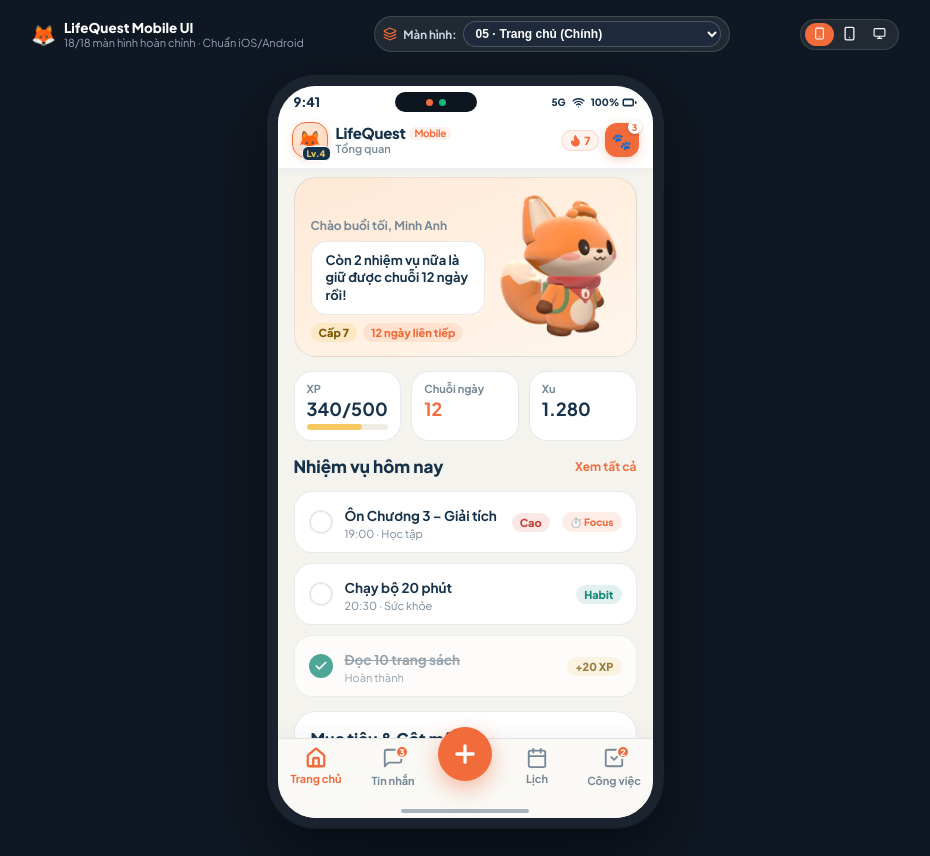
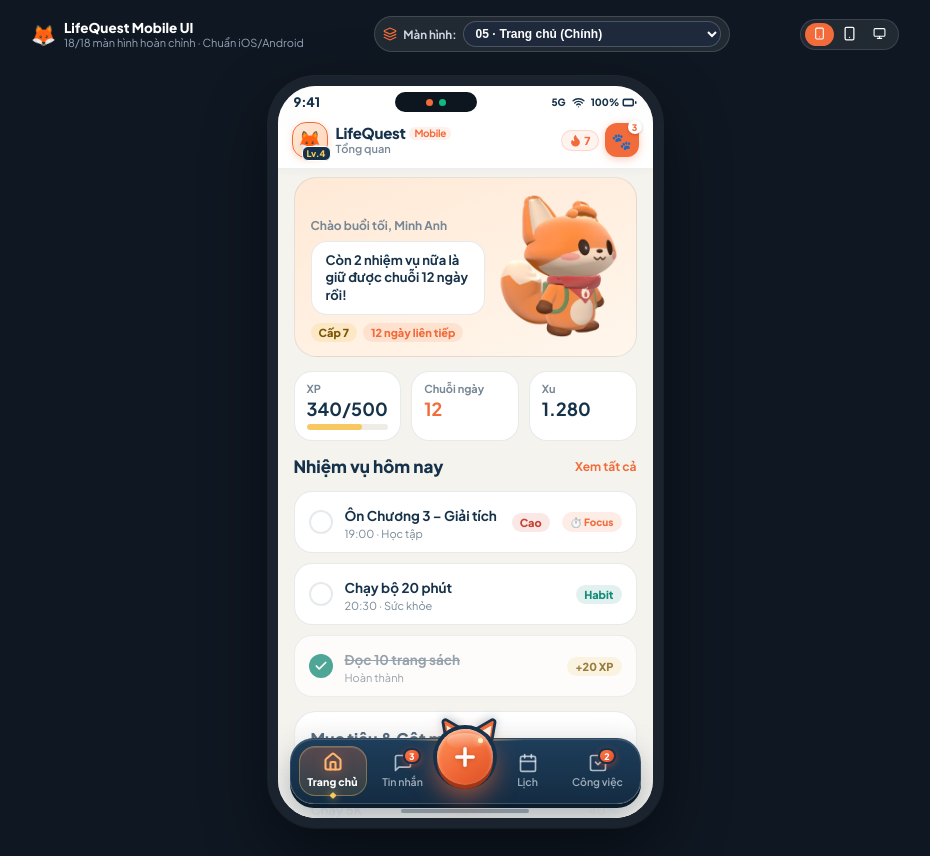
Before and after one commit to PLGHuy3656/Life-Quest, a React (Vite) app in the folder mobile-demo/: page / in a window 1280 px wide. Shown: the top 856 px of the page, without its empty margins (175-1105 px from the left). Built offline with nearby package versions, Linux system fonts and the light colour scheme.

Commit message:
feat(nav): redesign bottom navigation into signature floating navy Fox-dock with 3D Fox-eared orb

```diff
--- a/mobile-demo/src/components/shell/BottomNav.tsx
+++ b/mobile-demo/src/components/shell/BottomNav.tsx
@@ -1,6 +1,6 @@
 import React from 'react'
 import { TabId } from '../../types'
-import { Home, MessageSquare, Calendar, CheckSquare, Plus } from 'lucide-react'
+import { Home, MessageSquare, Calendar, CheckSquare, Plus, LucideIcon } from 'lucide-react'
 
 interface BottomNavProps {
   currentTab: TabId
@@ -10,6 +10,14 @@ interface BottomNavProps {
   unreadMessagesCount?: number
 }
 
+interface NavItemConfig {
+  id: TabId
+  label: string
+  icon: LucideIcon
+  badge?: number
+  isActive: (current: TabId) => boolean
+}
+
 export const BottomNav: React.FC<BottomNavProps> = ({
   currentTab,
   onSelectTab,
@@ -17,181 +25,304 @@ export const BottomNav: React.FC<BottomNavProps> = ({
   pendingTasksCount = 2,
   unreadMessagesCount = 3
 }) => {
+  const leftItems: NavItemConfig[] = [
+    {
+      id: 'dashboard',
+      label: 'Trang chủ',
+      icon: Home,
+      isActive: (t) => t === 'dashboard'
+    },
+    {
+      id: 'messages',
+      label: 'Tin nhắn',
+      icon: MessageSquare,
+      badge: unreadMessagesCount,
+      isActive: (t) => t === 'messages'
+    }
+  ]
+
+  const rightItems: NavItemConfig[] = [
+    {
+      id: 'calendar',
+      label: 'Lịch',
+      icon: Calendar,
+      isActive: (t) => t === 'calendar'
+    },
+    {
+      id: 'work',
+      label: 'Công việc',
+      icon: CheckSquare,
+      badge: pendingTasksCount,
+      isActive: (t) => t === 'work' || t === 'tasks'
+    }
+  ]
+
+  const renderTabButton = (item: NavItemConfig) => {
+    const active = item.isActive(currentTab)
+    const Icon = item.icon
+
     return (
-    <nav style={{
+      <button
+        key={item.id}
+        onClick={() => onSelectTab(item.id)}
+        className={`lq-dock-tab ${active ? 'lq-dock-tab-active' : ''}`}
+        style={{
+          position: 'relative',
+          border: active ? '1px solid rgba(246, 200, 95, 0.36)' : '1px solid transparent',
+          background: active
+            ? 'linear-gradient(180deg, rgba(242, 107, 58, 0.28) 0%, rgba(246, 200, 95, 0.12) 100%)'
+            : 'transparent',
+          borderRadius: 16,
+          display: 'flex',
+          flexDirection: 'column',
+          alignItems: 'center',
+          justifyContent: 'center',
+          gap: 3,
+          fontSize: 10.5,
+          fontWeight: active ? 800 : 600,
+          letterSpacing: active ? '0.01em' : '0',
+          color: active ? '#FFFFFF' : 'rgba(232, 240, 248, 0.65)',
+          cursor: 'pointer',
+          width: 68,
+          height: 50,
+          padding: '4px 2px 5px',
+          boxShadow: active ? 'inset 0 1px 0 rgba(255, 255, 255, 0.14)' : 'none'
+        }}
+      >
+        <div
+          style={{
+            position: 'relative',
+            display: 'flex',
+            alignItems: 'center',
+            justifyContent: 'center',
+            color: active ? '#FFB66E' : 'rgba(232, 240, 248, 0.72)',
+            transform: active ? 'translateY(-1px)' : 'none',
+            transition: 'transform 0.2s ease, color 0.2s ease',
+            filter: active ? 'drop-shadow(0 2px 6px rgba(242, 107, 58, 0.5))' : 'none'
+          }}
+        >
+          <Icon size={20} strokeWidth={active ? 2.5 : 2} />
+
+          {item.badge !== undefined && item.badge > 0 && (
+            <span
+              style={{
+                position: 'absolute',
+                top: -5,
+                right: -8,
+                background: 'linear-gradient(135deg, #FF7A45 0%, #E84A27 100%)',
+                color: '#FFFFFF',
+                fontSize: 9,
+                fontWeight: 800,
+                minWidth: 16,
+                height: 16,
+                padding: '0 4px',
+                borderRadius: 99,
+                display: 'flex',
+                alignItems: 'center',
+                justifyContent: 'center',
+                border: '2px solid #16324A',
+                boxShadow: '0 2px 6px rgba(232, 74, 39, 0.5)'
+              }}
+            >
+              {item.badge}
+            </span>
+          )}
+        </div>
+
+        <span style={{ lineHeight: 1.1 }}>{item.label}</span>
+
+        {/* Quest Gold Diamond Indicator */}
+        {active && (
+          <span
+            style={{
+              position: 'absolute',
+              bottom: -2.5,
+              left: '50%',
+              transform: 'translateX(-50%) rotate(45deg)',
+              width: 5,
+              height: 5,
+              borderRadius: 1,
+              background: '#F6C85F',
+              boxShadow: '0 0 8px rgba(246, 200, 95, 0.95)'
+            }}
+          />
+        )}
+      </button>
+    )
+  }
+
+  return (
+    <>
+      {/* Soft bottom gradient veil so scrolling cards dissolve smoothly behind the floating dock */}
+      <div
+        style={{
           position: 'absolute',
           bottom: 0,
           left: 0,
           right: 0,
-      height: 80,
-      background: 'rgba(250, 249, 246, 0.98)',
-      backdropFilter: 'blur(12px)',
-      WebkitBackdropFilter: 'blur(12px)',
-      borderTop: '1px solid rgba(22, 50, 74, 0.1)',
+          height: 100,
+          background:
+            'linear-gradient(to top, rgba(245, 243, 238, 0.98) 0%, rgba(245, 243, 238, 0.82) 52%, rgba(245, 243, 238, 0) 100%)',
+          pointerEvents: 'none',
+          zIndex: 45
+        }}
+      />
+
+      {/* Signature LifeQuest Floating Deep-Navy Fox Dock */}
+      <nav
+        aria-label="Điều hướng chính LifeQuest"
+        style={{
+          position: 'absolute',
+          bottom: 14,
+          left: 12,
+          right: 12,
+          height: 66,
+          borderRadius: 24,
+          background: 'linear-gradient(180deg, #1E3E5B 0%, #142C42 100%)',
+          border: '1px solid rgba(255, 255, 255, 0.12)',
+          boxShadow:
+            '0 4px 0 #0C1C2B, 0 14px 32px rgba(22, 50, 74, 0.34), inset 0 1px 0 rgba(255, 255, 255, 0.16)',
           display: 'flex',
-      alignItems: 'flex-start',
-      justifyContent: 'space-around',
-      paddingTop: 8,
-      zIndex: 50,
-      boxShadow: '0 -4px 20px rgba(22, 50, 74, 0.05)'
-    }}>
-      {/* 1. Trang chủ */}
-      <button
-        onClick={() => onSelectTab('dashboard')}
-        style={{
-          border: 'none',
-          background: 'transparent',
-          display: 'flex',
-          flexDirection: 'column',
           alignItems: 'center',
-          gap: 3,
-          fontSize: 11,
-          fontWeight: 700,
-          color: currentTab === 'dashboard' ? 'var(--lq-accent)' : 'var(--lq-ink-muted)',
-          cursor: 'pointer',
-          width: 64,
-          padding: 0
+          justifyContent: 'space-between',
+          padding: '0 8px',
+          zIndex: 50
         }}
       >
-        <Home size={22} strokeWidth={currentTab === 'dashboard' ? 2.5 : 2} />
-        <span>Trang chủ</span>
-      </button>
+        {/* Subtle Gold Rim Highlight across top center of dock */}
+        <div
+          style={{
+            position: 'absolute',
+            top: 0,
+            left: '50%',
+            transform: 'translateX(-50%)',
+            width: 118,
+            height: 2,
+            borderRadius: 2,
+            background:
+              'linear-gradient(90deg, rgba(246,200,95,0) 0%, rgba(246,200,95,0.65) 50%, rgba(246,200,95,0) 100%)',
+            pointerEvents: 'none'
+          }}
+        />
 
-      {/* 2. Tin nhắn */}
-      <button
-        onClick={() => onSelectTab('messages')}
+        {/* Left Tabs */}
+        <div style={{ display: 'flex', alignItems: 'center', gap: 2 }}>
+          {leftItems.map(renderTabButton)}
+        </div>
+
+        {/* Center Iconic Fox-Eared Quest Orb (+) */}
+        <div
           style={{
-          border: 'none',
-          background: 'transparent',
-          display: 'flex',
-          flexDirection: 'column',
-          alignItems: 'center',
-          gap: 3,
-          fontSize: 11,
-          fontWeight: 700,
-          color: currentTab === 'messages' ? 'var(--lq-accent)' : 'var(--lq-ink-muted)',
-          cursor: 'pointer',
-          width: 64,
-          padding: 0,
-          position: 'relative'
-        }}
-      >
-        <div style={{ position: 'relative' }}>
-          <MessageSquare size={22} strokeWidth={currentTab === 'messages' ? 2.5 : 2} />
-          {unreadMessagesCount > 0 && (
-            <span style={{
-              position: 'absolute',
-              top: -2,
-              right: -5,
-              background: 'var(--lq-accent)',
-              color: '#FFFFFF',
-              fontSize: 9,
-              fontWeight: 800,
-              width: 14,
-              height: 14,
-              borderRadius: '50%',
+            position: 'relative',
             display: 'flex',
             alignItems: 'center',
             justifyContent: 'center',
-              border: '2px solid #FAF9F6'
-            }}>
-              {unreadMessagesCount}
-            </span>
-          )}
-        </div>
-        <span>Tin nhắn</span>
-      </button>
+            marginTop: -28,
+            width: 64,
+            height: 64
+          }}
+        >
+          {/* Cute Sculpted Fox Ears Silhouette behind the orb */}
+          <svg
+            width="64"
+            height="32"
+            viewBox="0 0 64 32"
+            fill="none"
+            style={{
+              position: 'absolute',
+              top: -7,
+              left: 0,
+              pointerEvents: 'none',
+              filter: 'drop-shadow(0 -2px 4px rgba(22, 50, 74, 0.25))'
+            }}
+          >
+            {/* Left Fox Ear */}
+            <path
+              d="M9 22 L6 4.5 C5.7 2.4 7.9 1 9.8 2.1 L24 10.5 Z"
+              fill="#F26B3A"
+              stroke="#16324A"
+              strokeWidth="2.8"
+              strokeLinejoin="round"
+            />
+            <path
+              d="M11 18 L9.5 7.5 L19 13 Z"
+              fill="#FFF2E0"
+            />
+            {/* Right Fox Ear */}
+            <path
+              d="M55 22 L58 4.5 C58.3 2.4 56.1 1 54.2 2.1 L40 10.5 Z"
+              fill="#F26B3A"
+              stroke="#16324A"
+              strokeWidth="2.8"
+              strokeLinejoin="round"
+            />
+            <path
+              d="M53 18 L54.5 7.5 L45 13 Z"
+              fill="#FFF2E0"
+            />
+          </svg>
 
-      {/* 3. Center FAB: Create Sheet (+) */}
           <button
             onClick={onOpenCreate}
+            className="lq-fox-orb"
             style={{
+              position: 'relative',
               border: 'none',
-          width: 54,
-          height: 54,
+              width: 56,
+              height: 56,
               borderRadius: '50%',
-          background: 'var(--lq-accent)',
+              background: 'linear-gradient(145deg, #FF9559 0%, #F26B3A 54%, #D94E22 100%)',
               color: '#FFFFFF',
               display: 'flex',
               alignItems: 'center',
               justifyContent: 'center',
-          marginTop: -20,
-          boxShadow: '0 8px 22px rgba(242, 107, 58, 0.45)',
               cursor: 'pointer',
-          transition: 'transform 0.15s ease'
+              zIndex: 2
             }}
             title="Tạo mới nhiệm vụ, thói quen, mục tiêu"
+            aria-label="Tạo nhiệm vụ mới"
           >
-        <Plus size={28} strokeWidth={2.8} />
+            {/* Glossy top crescent sheen */}
+            <span
+              style={{
+                position: 'absolute',
+                top: 4,
+                left: 10,
+                right: 10,
+                height: 16,
+                borderRadius: '50%',
+                background:
+                  'linear-gradient(180deg, rgba(255, 255, 255, 0.42) 0%, rgba(255, 255, 255, 0) 100%)',
+                pointerEvents: 'none'
+              }}
+            />
+
+            <Plus size={28} strokeWidth={3} style={{ filter: 'drop-shadow(0 1px 2px rgba(138, 38, 8, 0.4))' }} />
+
+            {/* Tiny Gold Sparkle Accent */}
+            <span
+              style={{
+                position: 'absolute',
+                top: 9,
+                right: 10,
+                width: 5,
+                height: 5,
+                borderRadius: '50%',
+                background: '#FFF4C2',
+                boxShadow: '0 0 6px #FFF4C2',
+                pointerEvents: 'none'
+              }}
+            />
           </button>
+        </div>
 
-      {/* 4. Lịch */}
-      <button
-        onClick={() => onSelectTab('calendar')}
-        style={{
-          border: 'none',
-          background: 'transparent',
-          display: 'flex',
-          flexDirection: 'column',
-          alignItems: 'center',
-          gap: 3,
-          fontSize: 11,
-          fontWeight: 700,
-          color: currentTab === 'calendar' ? 'var(--lq-accent)' : 'var(--lq-ink-muted)',
-          cursor: 'pointer',
-          width: 64,
-          padding: 0
-        }}
-      >
-        <Calendar size={22} strokeWidth={currentTab === 'calendar' ? 2.5 : 2} />
-        <span>Lịch</span>
-      </button>
-
-      {/* 5. Công việc */}
-      <button
-        onClick={() => onSelectTab('work')}
-        style={{
-          border: 'none',
-          background: 'transparent',
-          display: 'flex',
-          flexDirection: 'column',
-          alignItems: 'center',
-          gap: 3,
-          fontSize: 11,
-          fontWeight: 700,
-          color: (currentTab === 'work' || currentTab === 'tasks') ? 'var(--lq-accent)' : 'var(--lq-ink-muted)',
-          cursor: 'pointer',
-          width: 64,
-          padding: 0,
-          position: 'relative'
-        }}
-      >
-        <div style={{ position: 'relative' }}>
-          <CheckSquare size={22} strokeWidth={(currentTab === 'work' || currentTab === 'tasks') ? 2.5 : 2} />
-          {pendingTasksCount > 0 && (
-            <span style={{
-              position: 'absolute',
-              top: -2,
-              right: -5,
-              background: 'var(--lq-accent)',
-              color: '#FFFFFF',
-              fontSize: 9,
-              fontWeight: 800,
-              width: 14,
-              height: 14,
-              borderRadius: '50%',
-              display: 'flex',
-              alignItems: 'center',
-              justifyContent: 'center',
-              border: '2px solid #FAF9F6'
-            }}>
-              {pendingTasksCount}
-            </span>
-          )}
+        {/* Right Tabs */}
+        <div style={{ display: 'flex', alignItems: 'center', gap: 2 }}>
+          {rightItems.map(renderTabButton)}
         </div>
-        <span>Công việc</span>
-      </button>
       </nav>
+    </>
   )
 }
+
 export default BottomNav
--- a/mobile-demo/src/styles/global.css
+++ b/mobile-demo/src/styles/global.css
@@ -119,3 +119,48 @@ button:active {
 .animate-pulse-glow {
   animation: pulseGlow 2s infinite;
 }
+
+/* Signature LifeQuest Floating Fox Dock */
+@keyframes foxOrbPulse {
+  0%, 100% {
+    box-shadow:
+      0 4px 0 #A83512,
+      0 0 0 4px #16324A,
+      0 10px 22px rgba(242, 107, 58, 0.5),
+      inset 0 2px 4px rgba(255, 255, 255, 0.45);
+  }
+  50% {
+    box-shadow:
+      0 4px 0 #A83512,
+      0 0 0 4px #16324A,
+      0 12px 28px rgba(242, 107, 58, 0.72),
+      inset 0 2px 4px rgba(255, 255, 255, 0.55);
+  }
+}
+
+.lq-fox-orb {
+  animation: foxOrbPulse 3.2s ease-in-out infinite;
+  transition: transform 0.14s cubic-bezier(0.22, 1, 0.36, 1), box-shadow 0.14s ease !important;
+}
+
+.lq-fox-orb:hover {
+  transform: translateY(-2px) scale(1.04);
+}
+
+.lq-fox-orb:active {
+  transform: translateY(2px) scale(0.95) !important;
+  box-shadow:
+    0 1px 0 #A83512,
+    0 0 0 4px #16324A,
+    0 5px 14px rgba(242, 107, 58, 0.45),
+    inset 0 2px 4px rgba(255, 255, 255, 0.35) !important;
+}
+
+.lq-dock-tab {
+  transition: all 0.2s cubic-bezier(0.22, 1, 0.36, 1) !important;
+}
+
+.lq-dock-tab:hover:not(.lq-dock-tab-active) {
+  color: rgba(255, 255, 255, 0.92) !important;
+  background: rgba(255, 255, 255, 0.06) !important;
+}
--- a/mobile-demo/src/styles/variables.css
+++ b/mobile-demo/src/styles/variables.css
@@ -42,7 +42,7 @@
   --shadow-float: 0 12px 32px rgba(22, 50, 74, 0.12);
   --shadow-accent: 0 10px 24px rgba(242, 107, 58, 0.28);
 
-  --bnav-h: 68px;
+  --bnav-h: 84px;
 }
 
 [data-theme="dark"] {
```
Lines whose indentation alone changed are shown as unchanged.
